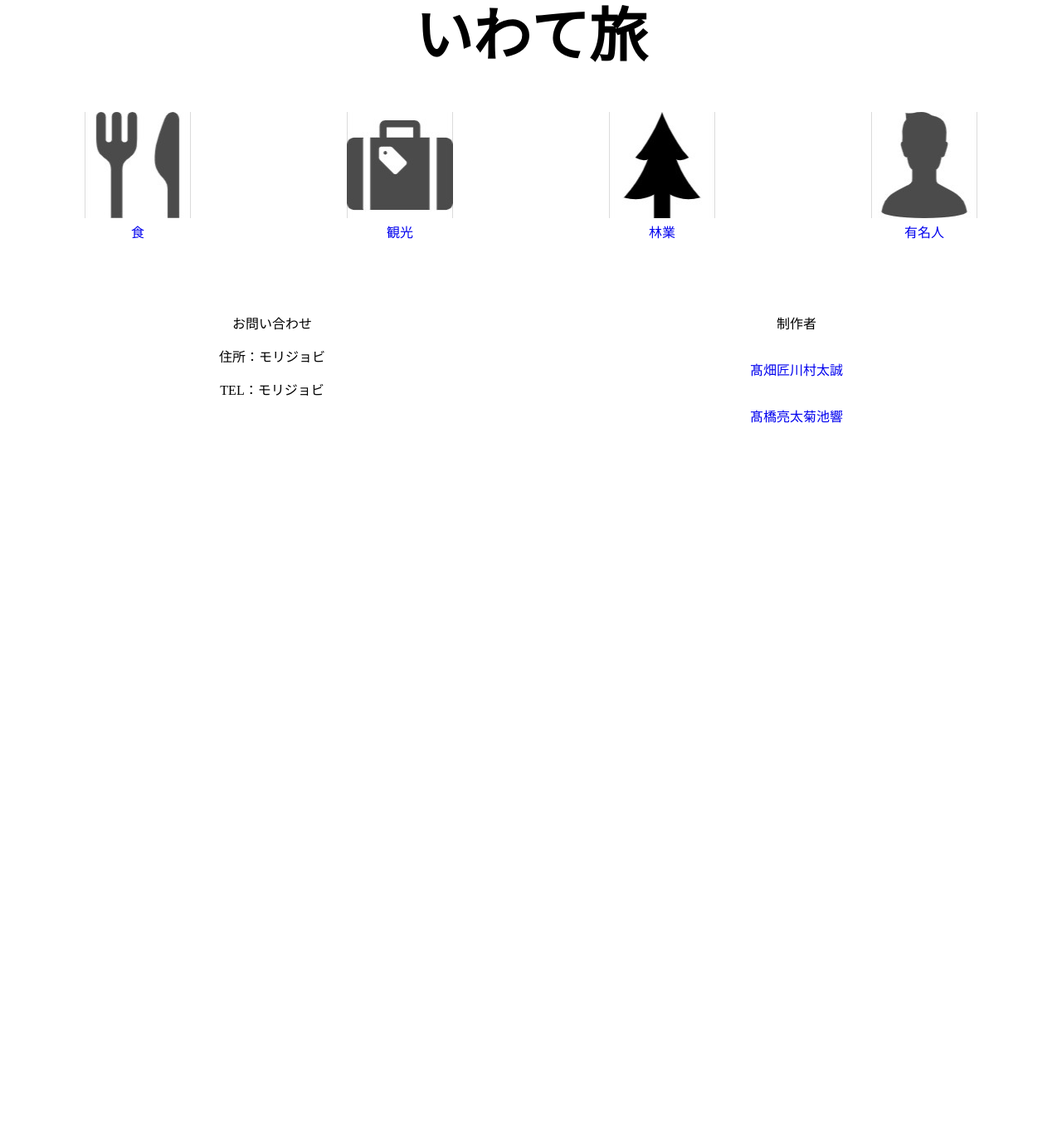
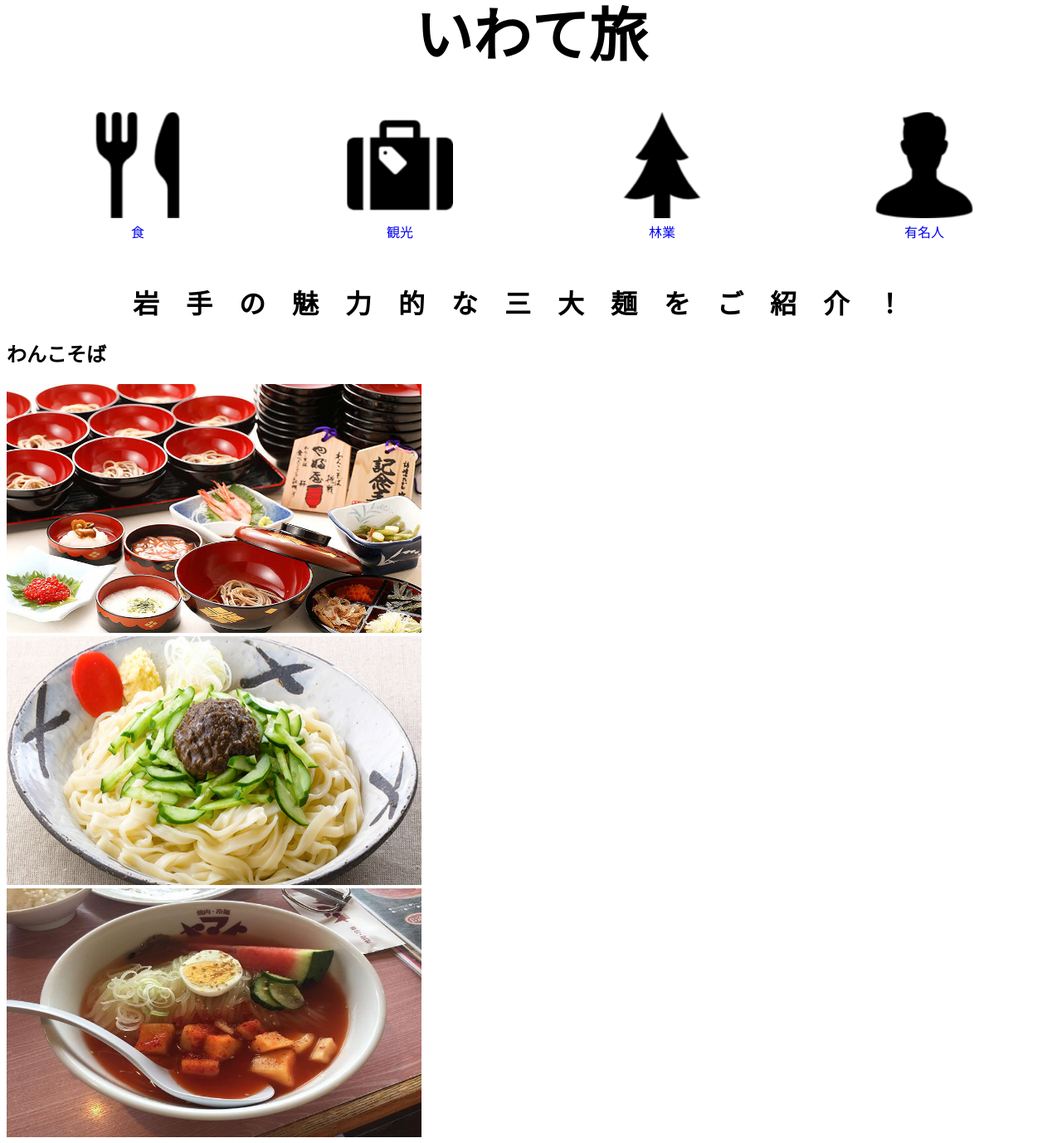
Before and after one commit to orenouserNamehaKawamura1/group-git, a plain HTML site: page miryoku1.html in a window 1280 px wide. Shown: the part 60-1438 px from the top of the page at 83% size. Before the commit the page ends 800 px from the top, so only its background shows below. Drawn offline with Linux system fonts and the light colour scheme.

Commit message:
アイコン変更

```diff
--- a/miryoku1.html
+++ b/miryoku1.html
@@ -14,21 +14,37 @@
         </div>
         <nav class="charmpoints">
             <div class="icon">
-                <a href="miryoku1.html" class="icon_name"><img src="img/フォークとナイフのお食事アイコン素材.jpeg" alt="食"><br>食</a>
+                <a href="miryoku1.html" class="icon_name"><img src="img/フォークとナイフのお食事アイコン素材.png" alt="食"><br>食</a>
             </div>
             <div class="icon">
-                <a href="miryoku2.html"><img src="img/旅行用スーツケースのアイコン1.jpeg" alt="観光"><br>観光</a>
+                <a href="miryoku2.html"><img src="img/旅行用スーツケースのアイコン1.png" alt="観光"><br>観光</a>
             </div>
             <div class="icon">
-                <a href="miryoku3.html"><img src="img/木アイコン.jpeg" alt="林業"><br>林業</a>
+                <a href="miryoku3.html"><img src="img/木アイコン.png" alt="林業"><br>林業</a>
             </div>
             <div class="icon">
-                <a href="miryoku4.html"><img src="img/人物アイコン.jpeg" alt="有名人"><br>有名人</a>
+                <a href="miryoku4.html"><img src="img/人物アイコン.png" alt="有名人"><br>有名人</a>
             </div>
         </nav>
     </header>
 
-
+    <h1 class="iwate_title">岩手の魅力的な三大麺をご紹介！</h1>
+    <nav>
+        <dev>
+            <h2>わんこそば</h2>
+            <img src="img/わんこそば.jpg" width="500px" height="300px">
+        </dev>
+    </nav>
+    <nav>
+        <dev>
+            <img src="img/じゃじゃ麵.jpg" width="500px" height="300px">
+        </dev>
+    </nav>
+    <nav>
+        <dev>
+            <img src="img/冷麺.jpg" width="500px" height="300px">
+        </dev>
+    </nav>
 
     <footer>
         <nav class="footer">
```
Also changed, not shown: index.html (+4 -4 lines), miryoku2.html (+4 -4 lines), miryoku3.html (+4 -4 lines), miryoku4.html (+4 -4 lines), writer.html (+9 -9 lines), img/フォークとナイフのお食事アイコン素材.jpeg (deleted), img/フォークとナイフのお食事アイコン素材.png (added), img/人物アイコン.jpeg (deleted), img/人物アイコン.png (added), img/旅行用スーツケースのアイコン1.jpeg (deleted), img/旅行用スーツケースのアイコン1.png (added), img/木アイコン.jpeg (deleted), img/木アイコン.png (added).
